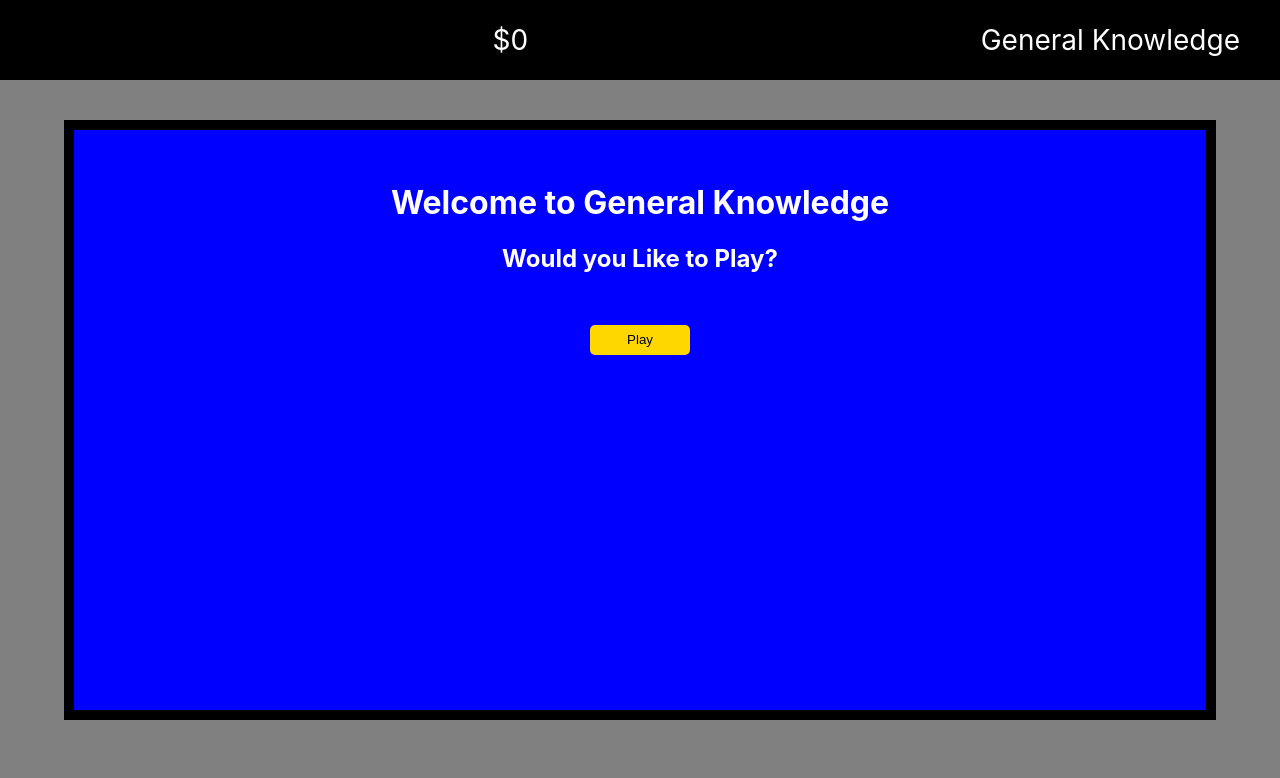
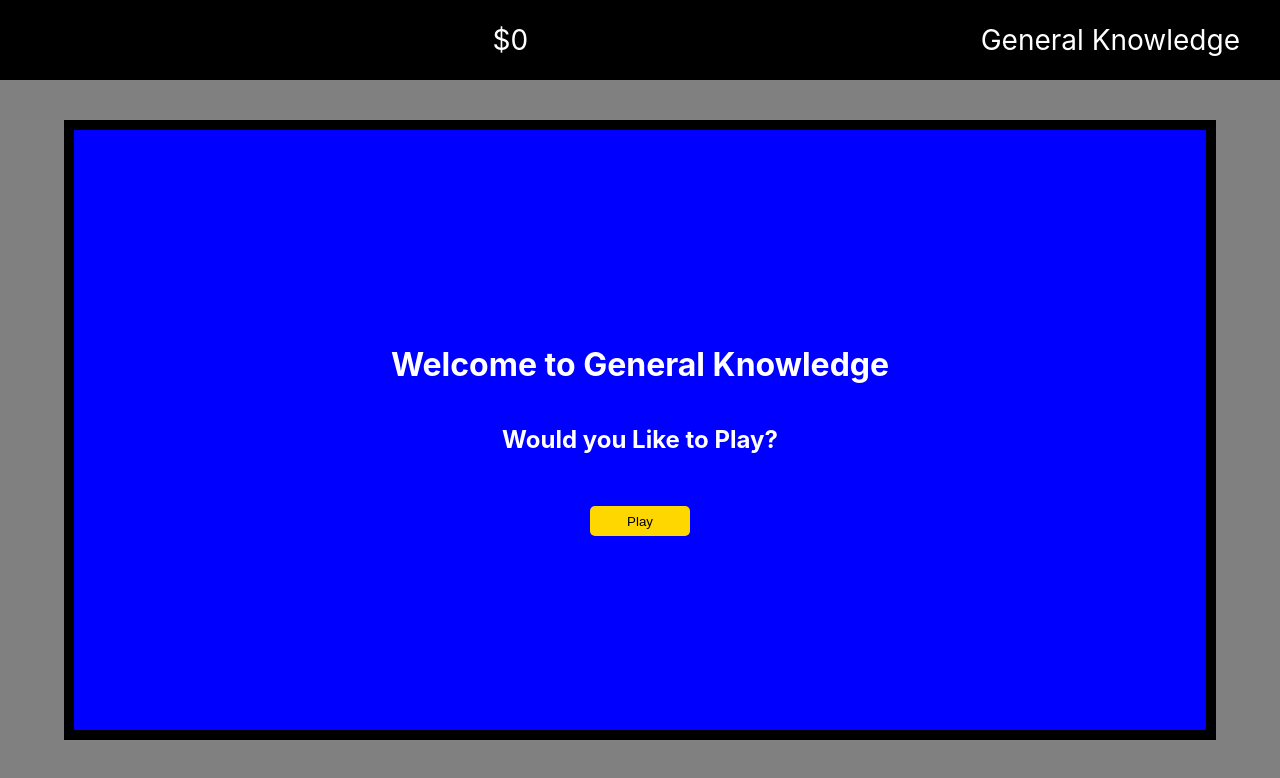
Before and after one commit to SJellen/generalknowledge, a Next.js app: page / in a window 1280 px wide. Shown: the top 778 px of the page. Built offline with nearby package versions, Linux system fonts and the light colour scheme.

Commit message:
start posistioning

```diff
--- a/styles/Start.module.scss
+++ b/styles/Start.module.scss
@@ -6,23 +6,25 @@
     height: auto;
     display: flex;
     align-items: center;
-
+    background-color: blue;
+    border: 10px solid black;
 }
 
 .wordbox {
-    background-color: blue;
-    border: 10px solid black;
+
     width: 100%;
     height: 75vh;
-    margin:0 auto;
-    padding-top: 2rem;
+    margin: 0 auto;
+    display: flex;
+    flex-direction: column;
+    justify-content: center;
+    align-items: center;
     text-align: center;
     color: white;
 }
 
 .inputBox {
-    background-color: blue;
-    border: 10px solid black;
+
     width: 100%;
     height: 75vh;
     margin:0 auto;
@@ -62,8 +64,6 @@
 }
 
 .roundOneLink {
-    background-color: blue;
-    border: 10px solid black;
     width: 100%;
     height: 75vh;
     margin:0 auto;
```
